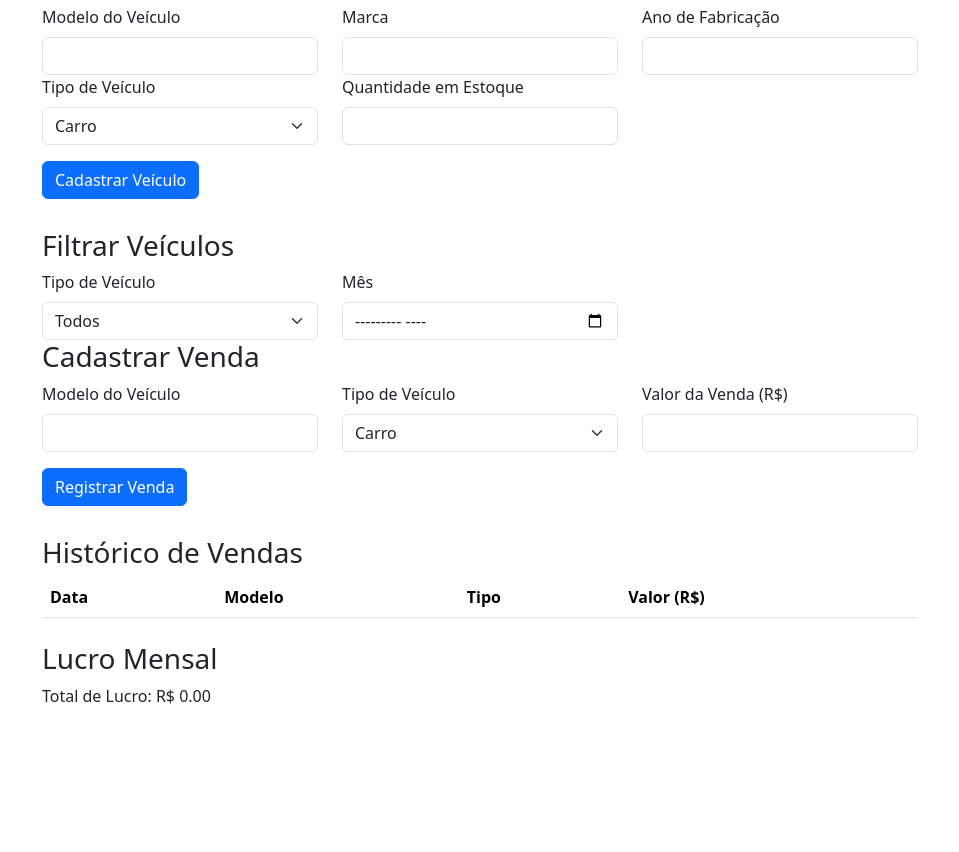
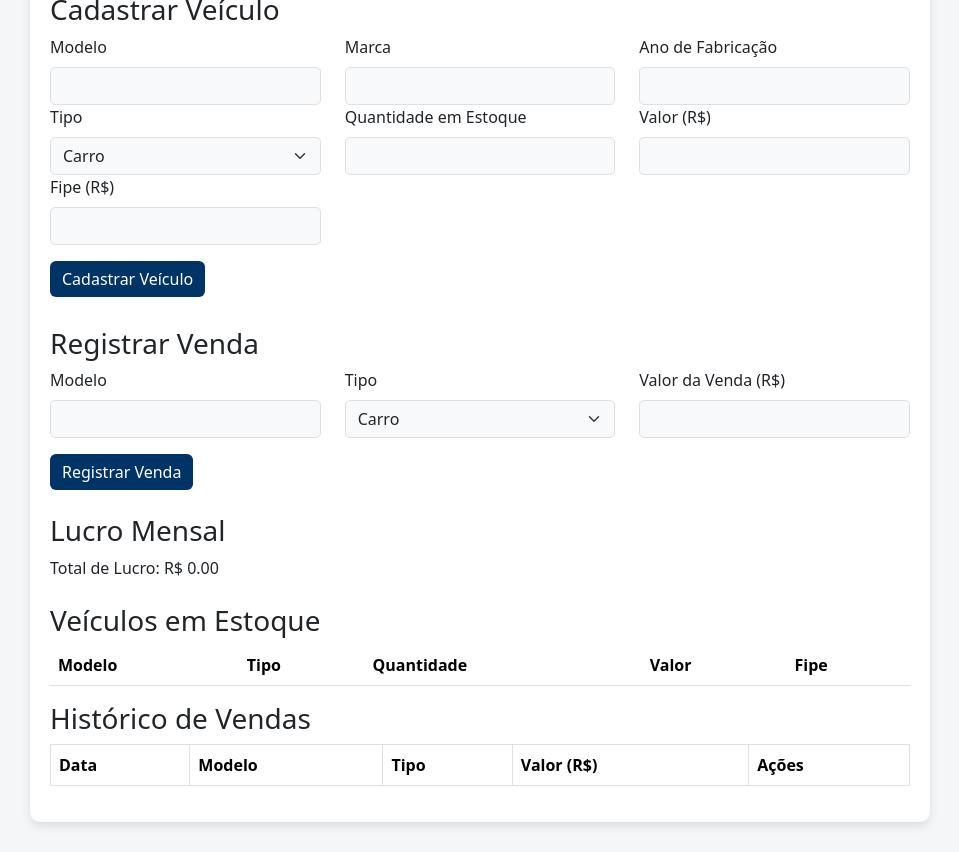
Before and after one commit to Lopeseric09/carro, a plain HTML site: page index.html in a window 1280 px wide. Shown: the part 135-987 px from the top of the page, without its empty margins (160-1119 px from the left). Before the commit the page ends 879 px from the top, so only its background shows below. Drawn offline with nearby package versions, Linux system fonts and the light colour scheme.

Commit message:
Update index.html

```diff
--- a/index.html
+++ b/index.html
@@ -4,21 +4,57 @@
     <meta charset="UTF-8">
     <meta name="viewport" content="width=device-width, initial-scale=1.0">
     <title>Controle de Vendas e Estoque de Automóveis</title>
-    <!-- Link correto do Bootstrap -->
+    <!-- Link do Bootstrap 5 para um design moderno -->
     <link href="https://cdn.jsdelivr.net/npm/bootstrap@5.3.0-alpha1/dist/css/bootstrap.min.css" rel="stylesheet" integrity="sha384-KyZXEJx3wNf9gA7fF0aZfW1M0wDq4eVYcBBdbk3S4a9Xq+U9ttQssbIuH85bW5af" crossorigin="anonymous">
     <style>
         body {
-            padding: 20px;
+            padding: 30px 0;
+            background-color: #f4f6f8;
         }
         .container {
             max-width: 900px;
+            background-color: #fff;
+            padding: 20px;
+            border-radius: 10px;
+            box-shadow: 0 4px 10px rgba(0, 0, 0, 0.1);
         }
-        .filter-group, .sales-history, .vehicle-stock {
+        h1 {
+            color: #003366;
+            margin-bottom: 30px;
+        }
+        .form-control, .form-select {
+            background-color: #f8f9fa;
+            border-radius: 5px;
+            border-color: #e0e0e0;
+        }
+        .btn-primary {
+            background-color: #003366;
+            border: none;
+        }
+        .btn-primary:hover {
+            background-color: #00509e;
+        }
+        .table th, .table td {
+            vertical-align: middle;
+        }
+        .sales-record, .vehicle-stock, .filter-group {
             margin-top: 30px;
+        }
+        .remove-sale-btn {
+            background-color: #dc3545;
+            border-color: #dc3545;
+            color: white;
+        }
+        .remove-sale-btn:hover {
+            background-color: #c82333;
+        }
+        .text-muted {
+            color: #6c757d !important;
         }
     </style>
 </head>
 <body>
+
 <div class="container">
     <h1 class="text-center">Controle de Vendas e Estoque de Automóveis</h1>
 
@@ -27,7 +63,7 @@
         <h3>Cadastrar Veículo</h3>
         <div class="row">
             <div class="col-md-4">
-                    <label for="vehicle-model-register" class="form-label">Modelo do Veículo</label>
+                <label for="vehicle-model-register" class="form-label">Modelo</label>
                 <input type="text" class="form-control" id="vehicle-model-register">
             </div>
             <div class="col-md-4">
@@ -39,7 +75,7 @@
                 <input type="number" class="form-control" id="vehicle-year">
             </div>
             <div class="col-md-4">
-                    <label for="vehicle-type-register" class="form-label">Tipo de Veículo</label>
+                <label for="vehicle-type-register" class="form-label">Tipo</label>
                 <select class="form-select" id="vehicle-type-register">
                     <option value="carro">Carro</option>
                     <option value="moto">Moto</option>
@@ -51,41 +87,28 @@
                 <label for="vehicle-quantity" class="form-label">Quantidade em Estoque</label>
                 <input type="number" class="form-control" id="vehicle-quantity" min="0">
             </div>
+            <div class="col-md-4">
+                <label for="vehicle-value" class="form-label">Valor (R$)</label>
+                <input type="number" class="form-control" id="vehicle-value" min="0">
+            </div>
+            <div class="col-md-4">
+                <label for="vehicle-fipe" class="form-label">Fipe (R$)</label>
+                <input type="number" class="form-control" id="vehicle-fipe" min="0">
+            </div>
         </div>
         <button class="btn btn-primary mt-3" id="register-vehicle">Cadastrar Veículo</button>
     </div>
 
-        <!-- Filtro de Veículos -->
-        <div class="filter-group">
-            <h3>Filtrar Veículos</h3>
+    <!-- Histórico de Vendas -->
+    <div class="sales-record">
+        <h3>Registrar Venda</h3>
         <div class="row">
             <div class="col-md-4">
-                    <label for="vehicle-type" class="form-label">Tipo de Veículo</label>
-                    <select class="form-select" id="vehicle-type">
-                        <option value="">Todos</option>
-                        <option value="carro">Carro</option>
-                        <option value="moto">Moto</option>
-                        <option value="caminhao">Caminhão</option>
-                        <option value="caminhote">Caminhote</option>
-                    </select>
-                </div>
-                <div class="col-md-4">
-                    <label for="filter-month" class="form-label">Mês</label>
-                    <input type="month" class="form-control" id="filter-month">
-                </div>
-            </div>
-        </div>
-
-        <!-- Registro de Vendas -->
-        <div class="sales-record">
-            <h3>Cadastrar Venda</h3>
-            <div class="row">
-                <div class="col-md-4">
-                    <label for="vehicle-model" class="form-label">Modelo do Veículo</label>
+                <label for="vehicle-model" class="form-label">Modelo</label>
                 <input type="text" class="form-control" id="vehicle-model">
             </div>
             <div class="col-md-4">
-                    <label for="vehicle-type-sell" class="form-label">Tipo de Veículo</label>
+                <label for="vehicle-type-sell" class="form-label">Tipo</label>
                 <select class="form-select" id="vehicle-type-sell">
                     <option value="carro">Carro</option>
                     <option value="moto">Moto</option>
@@ -101,16 +124,42 @@
         <button class="btn btn-primary mt-3" id="register-sale">Registrar Venda</button>
     </div>
 
+    <!-- Exibição do Lucro Mensal -->
+    <div class="mt-4">
+        <h3>Lucro Mensal</h3>
+        <p>Total de Lucro: <span id="monthly-profit">R$ 0,00</span></p>
+    </div>
+
+    <!-- Exibição de Estoque -->
+    <div class="mt-4">
+        <h3>Veículos em Estoque</h3>
+        <table class="table table-striped">
+            <thead>
+                <tr>
+                    <th>Modelo</th>
+                    <th>Tipo</th>
+                    <th>Quantidade</th>
+                    <th>Valor</th>
+                    <th>Fipe</th>
+                </tr>
+            </thead>
+            <tbody id="vehicle-stock-list">
+                <!-- Lista de veículos disponíveis em estoque será preenchida aqui -->
+            </tbody>
+        </table>
+    </div>
+
     <!-- Histórico de Vendas -->
     <div class="sales-history">
         <h3>Histórico de Vendas</h3>
-            <table class="table">
+        <table class="table table-bordered">
             <thead>
                 <tr>
                     <th>Data</th>
                     <th>Modelo</th>
                     <th>Tipo</th>
                     <th>Valor (R$)</th>
+                    <th>Ações</th>
                 </tr>
             </thead>
             <tbody id="sales-history-body">
@@ -118,16 +167,11 @@
             </tbody>
         </table>
     </div>
-
-        <!-- Lucro Mensal -->
-        <div class="mt-4">
-            <h3>Lucro Mensal</h3>
-            <p>Total de Lucro: <span id="monthly-profit">R$ 0,00</span></p>
-        </div>
 </div>
 
-    <!-- Adicionando o script correto do Bootstrap -->
+<!-- Scripts -->
 <script src="https://cdn.jsdelivr.net/npm/bootstrap@5.3.0-alpha1/dist/js/bootstrap.bundle.min.js"></script>
 <script src="script.js"></script>
+
 </body>
 </html>
```
Lines whose indentation alone changed are shown as unchanged.
